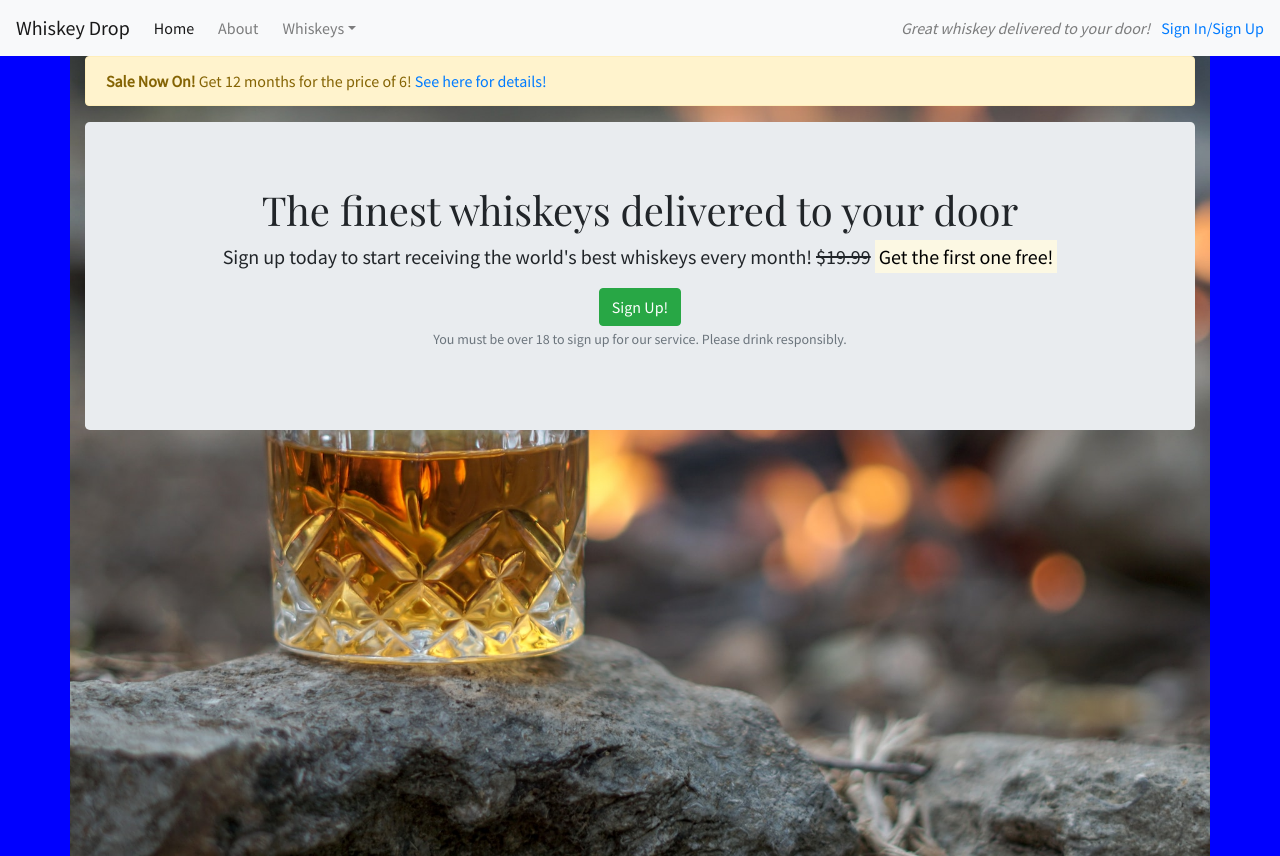
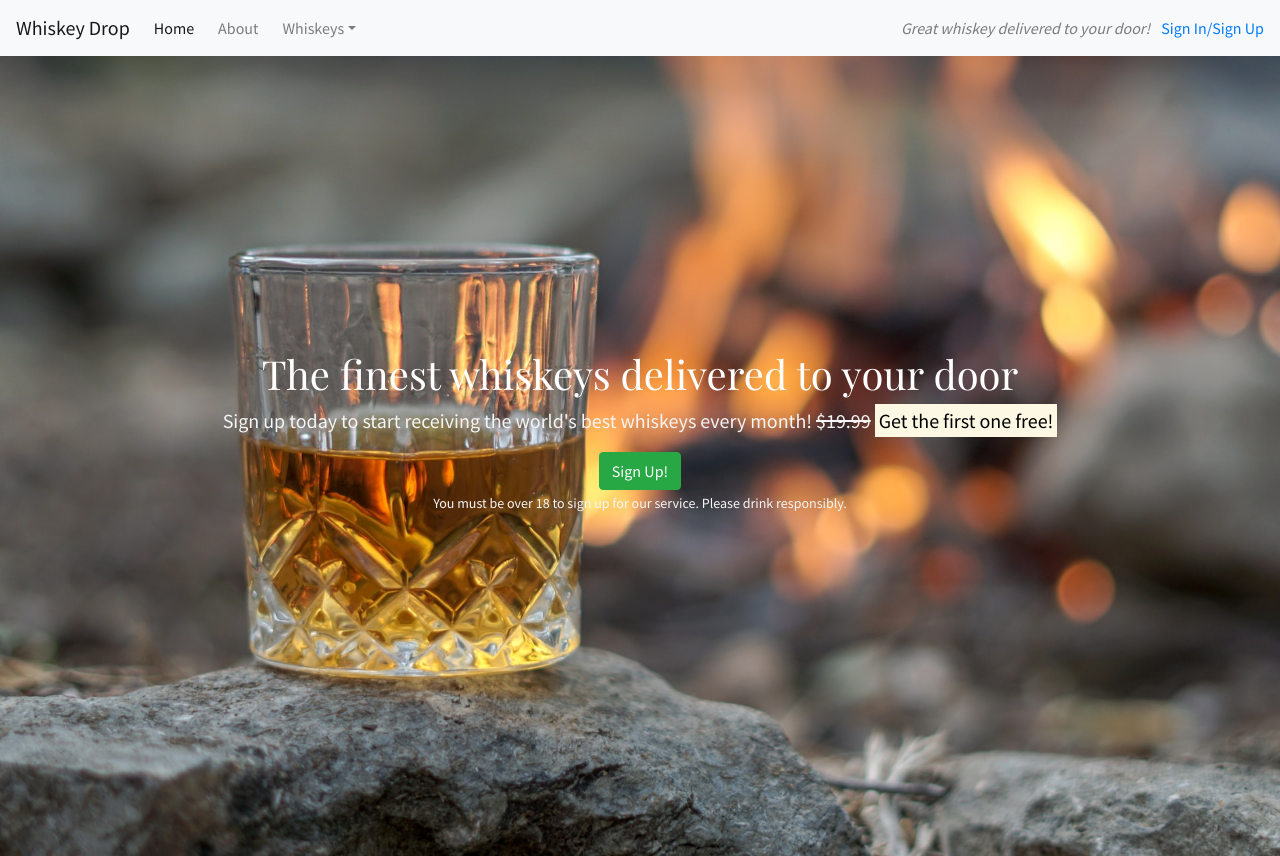
Before and after one commit to SiobhanP1/bootstrap-practice, a plain HTML site: page index.html in a window 1280 px wide. Shown: the top 856 px of the page. Drawn offline with nearby package versions, Linux system fonts and the light colour scheme.

Commit message:
Style fonts and make background image full size in callout section

```diff
--- a/assets/css/style.css
+++ b/assets/css/style.css
@@ -1,10 +1,7 @@
 * {
-    margin: 0;
-    box-sizing: border-box;
 }
 
 body {
-    background-color: blue;
     font-family: 'Source Sans Pro', sans-serif;
 }
 
@@ -20,6 +17,10 @@ h3 {
     background-position: center;
     background-repeat: no-repeat;
     background-size: cover;
+
+    display: flex;
+    align-items: center;
+    justify-content: center;
 }
 
 .quotes-container {
@@ -33,3 +34,21 @@ h3 {
 .top-5-container {
 
 }
+
+/*Jumbotron*/
+
+.jumbotron {
+    background: transparent;
+}
+
+.jumbotron-header {
+    color: white;
+}
+
+.lead {
+    color: whitesmoke;
+}
+
+.white-text {
+    color: whitesmoke;
+}
--- a/index.html
+++ b/index.html
@@ -47,8 +47,9 @@
     </nav>
     <!--End of nav section-->
 
-    <div class="container callout-container">
+    <div class="container">
         <!--Alert-->
+        <!--
         <div class="row d-none d-sm-block">
             <div class="col-12">
                 <div class="alert alert-warning">
@@ -56,22 +57,27 @@
                 </div>
             </div>
         </div>
+        -->
         <!--End of alert-->
+    </div>
+
+    <div class="container-fluid callout-container">
         <!--Callout-->
         <div class="row">
             <div class="col-12">
                 <section class="callout jumbotron text-center">
-                    <h1>The finest whiskeys delivered to your door</h1>
+                    <h1 class="jumbotron-header">The finest whiskeys delivered to your door</h1>
                     <p class="lead">Sign up today to start receiving the world's best whiskeys every month!
                         <s class="d-none d-sm-inline">$19.99</s>
                         <span class="d-inline d-sm-none"><br></span>
                         <strong><mark>Get the first one free!</mark></strong></p>
                     <button class="btn btn-success">Sign Up!</button>
-                    <p class="text-muted"><small>You must be over 18 to sign up for our service. Please drink
+                    <p class="white-text"><small>You must be over 18 to sign up for our service. Please drink
                             responsibly.</small></p>
-                    <!--End of Callout-->
+                </section>
             </div>
         </div>
+        <!--End of Callout-->
     </div>
 
     <hr>
```
